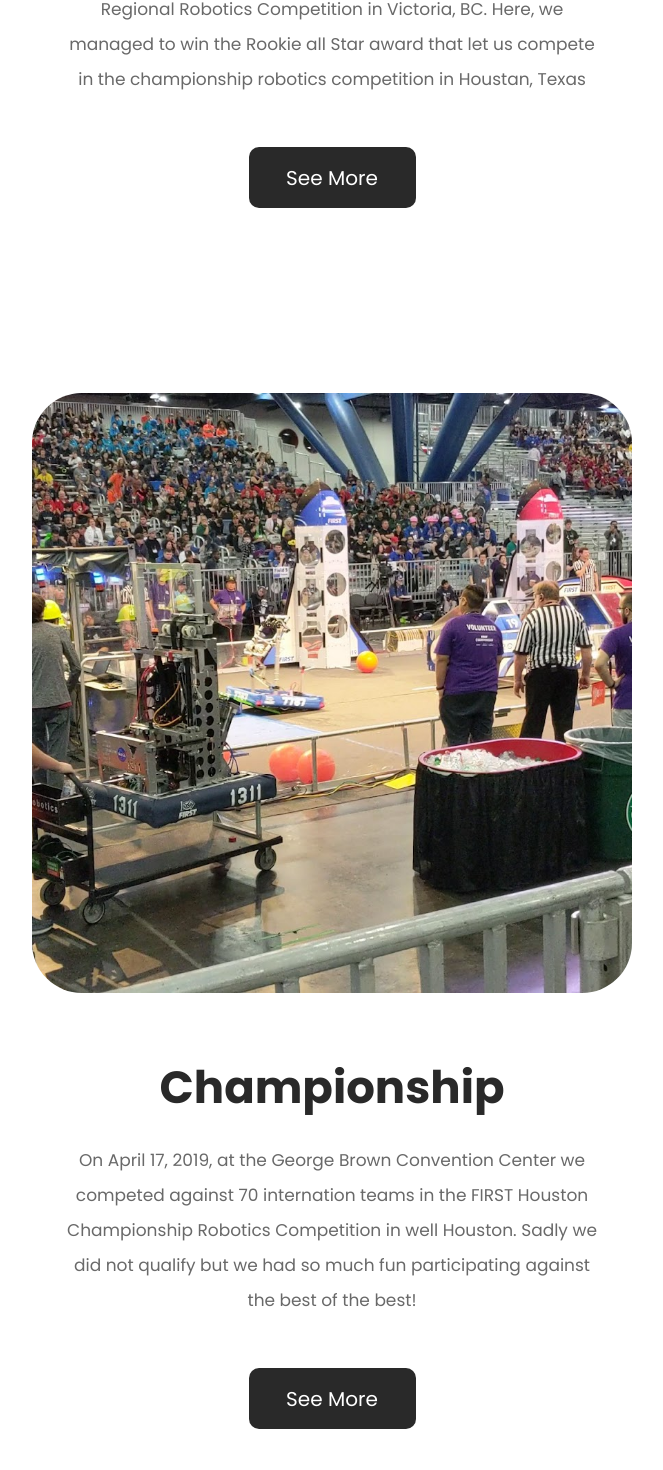
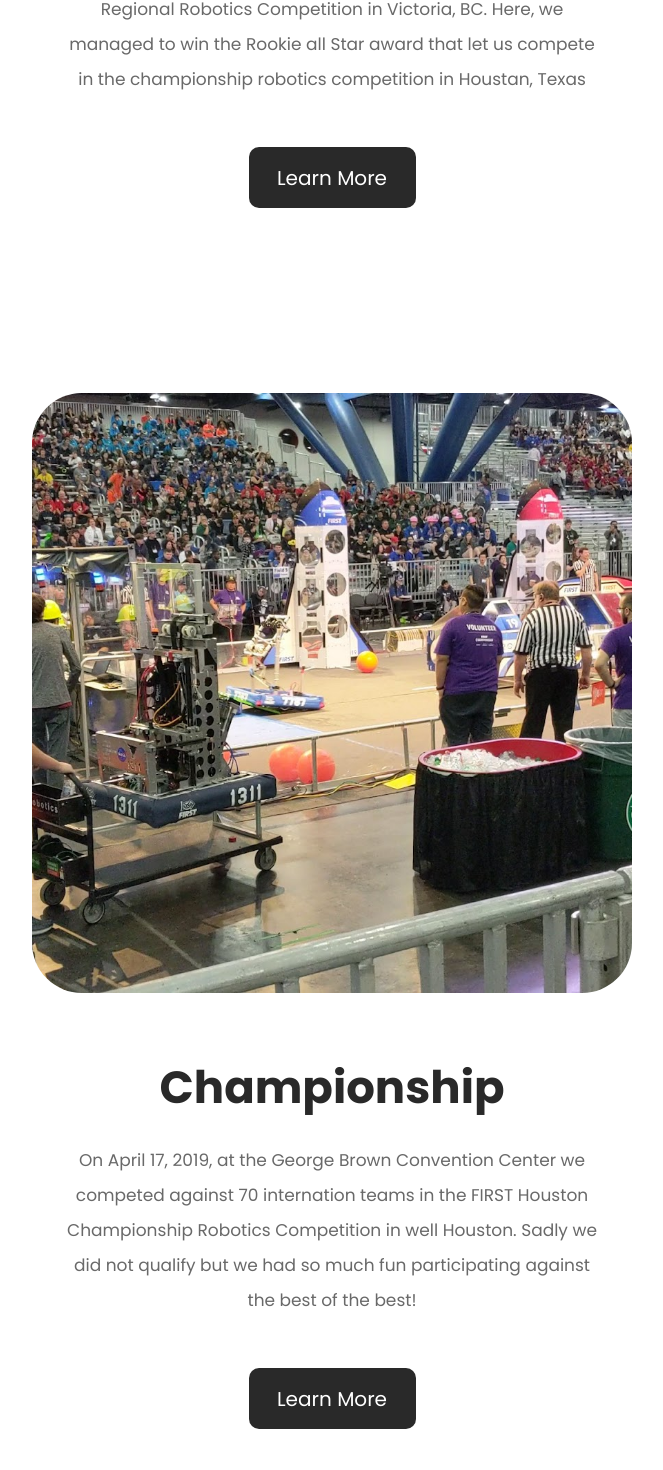
Before and after one commit to frc7787/Website-2024, a Next.js app: page / in a window 1280 px wide. Shown: the part 2370-3840 px from the top of the page, without its empty margins (308-971 px from the left). Built offline with nearby package versions, Linux system fonts and the light colour scheme.

Commit message:
Update HomeComponent.js

```diff
--- a/components/HomeComponent.js
+++ b/components/HomeComponent.js
@@ -31,7 +31,7 @@ export default function HomeComponent() {
                                 <h2>Canadian Pacific Regional</h2>
                                 <p>On March 6th, 2019, at the save-on memorial center we competed against 35 teams in the FIRST Canadian Pacific Regional Robotics Competition in Victoria, BC. Here, we managed to win the Rookie all Star award that let us compete in the championship robotics competition in Houstan, Texas</p>
                                 <Link href="https://www.thebluealliance.com/team/7787" target="_blank" rel="noreferrer">
-                                    <button>See More</button>
+                                    <button>Learn More</button>
                                 </Link>
                             </div>
                         </div>
@@ -43,7 +43,7 @@ export default function HomeComponent() {
                                 <h2>Championship</h2>
                                 <p>On April 17, 2019, at the George Brown Convention Center we competed against 70 internation teams in the FIRST Houston Championship Robotics Competition in well Houston. Sadly we did not qualify but we had so much fun participating against the best of the best!</p>
                                 <Link href="https://www.thebluealliance.com/team/7787" target="_blank" rel="noreferrer">
-                                    <button>See More</button>
+                                    <button>Learn More</button>
                                 </Link>
                             </div>
                         </div>
@@ -83,7 +83,7 @@ export default function HomeComponent() {
                         <h3>Way More Than Just Building Robots</h3>
                         <p className="aboutDescription">The Reynolds Reybots club is not just about building robots. It’s about working in the community, teaching the fundamentals of STEM and inspiring others! All of our students learn so much by getting hands-on with actually building something and collaborating with others! Many of our students grow up and decided to pursue passions in the area of STEM or just use the skills they used while building the robot like creativity and collaboration!</p>
                         <Link href="https://www.thebluealliance.com/team/7787" target="_blank" rel="noreferrer">
-                            <button>See More</button>
+                            <button>Learn More</button>
                         </Link>
                     </div>
                     <img src="aboutImage.avif" alt="team photo" />
```
